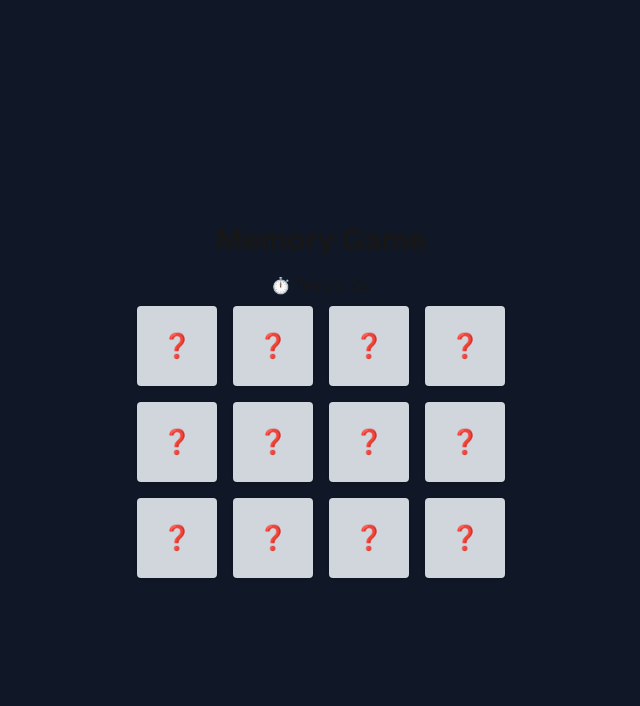
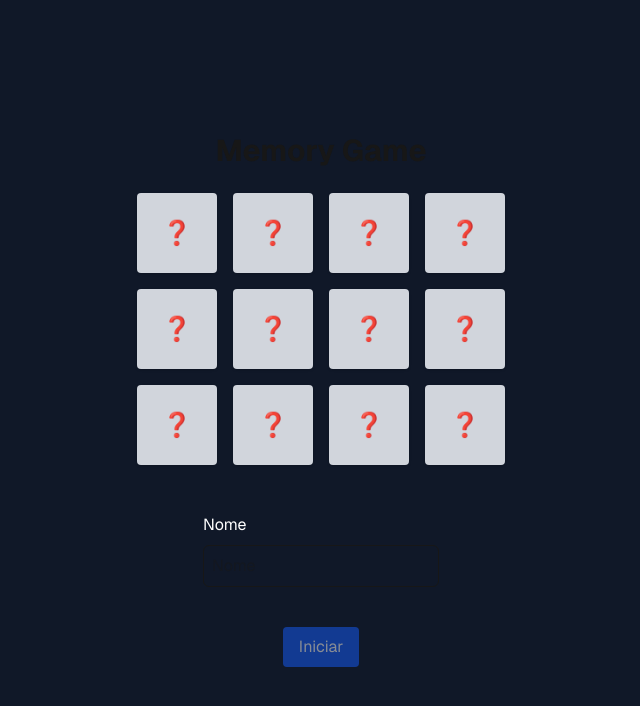
Before and after one commit to JuanAmaral/testemedcof, a Next.js app: page / in a window 1280 px wide. Shown: the top 706 px of the page, without its empty margins (319-959 px from the left). Built offline with nearby package versions, Linux system fonts and the light colour scheme.

Commit message:
teste finalizado

```diff
--- a/src/app/game/card.tsx
+++ b/src/app/game/card.tsx
@@ -9,8 +9,8 @@ interface CardProps {
 export default function Card({ content, isFlipped, onClick }: CardProps) {
   return (
     <div
-      onClick={onClick}
-      className={`w-20 h-20 flex items-center justify-center text-2xl rounded shadow cursor-pointer ${
+      onClick={isFlipped ? undefined : onClick}
+      className={`w-20 h-20 flex items-center justify-center text-2xl rounded shadow cursor-pointer select-none ${
         isFlipped ? "bg-white" : "bg-gray-300"
       }`}
     >
--- a/src/app/game/page.tsx
+++ b/src/app/game/page.tsx
@@ -8,22 +8,42 @@ const shuffledCards = [...initialCards, ...initialCards].sort(
   () => Math.random() - 0.5
 );
 
+interface GameState {
+ name: string;
+ score: number;
+ firstFound: string;
+ lastFound: string;
+ createdAt: Date;
+}
 export default function GamePage() {
   const [cards, setCards] = useState(shuffledCards);
   const [flipped, setFlipped] = useState<number[]>([]);
   const [matched, setMatched] = useState<number[]>([]);
   const [startTime, setStartTime] = useState<number | null>(null);
+  const [gameState, setGameState] = useState<GameState>({
+    name: "",
+    score: 0,
+    firstFound: "",
+    lastFound: "",
+    createdAt: new Date(),
+  });
   const [time, setTime] = useState(0);
   const [gameOver, setGameOver] = useState(false);
 
   useEffect(() => {
-    if (flipped.length === 2) {
+    if (flipped.length === 2 ) {
       const [first, second] = flipped;
       if (cards[first] === cards[second]) {
         setMatched((prev) => [...prev, first, second]);
       }
-      setTimeout(() => setFlipped([]), 1000);
+      if(cards[second]){
+        setTimeout(() => setFlipped([]), 750);
+      } else {
+        setTimeout(() => setFlipped([]), 1500);
+      }
+
     }
+    console.log(flipped);
   }, [flipped]);
 
   useEffect(() => {
@@ -33,12 +53,12 @@ export default function GamePage() {
   }, [matched]);
 
   useEffect(() => {
-    if (!startTime) return;
+    if (!startTime || gameOver) return;
     const interval = setInterval(() => {
       setTime(Math.floor((Date.now() - startTime) / 1000));
     }, 1000);
     return () => clearInterval(interval);
-  }, [startTime]);
+  }, [startTime, gameOver]);
 
   const handleClick = (index: number) => {
     if (
@@ -47,9 +67,17 @@ export default function GamePage() {
       !matched.includes(index)
     ) {
       setFlipped((prev) => [...prev, index]);
-      if (!startTime) setStartTime(Date.now());
+      // if (!startTime) setStartTime(Date.now());
     }
   };
+  const startGame = () => {
+    setFlipped([1,2,3,4,5,6,7,8,9,10,11,12,13,14,15,16]);
+    setTimeout(() => {
+      setStartTime(Date.now());
+      setFlipped([]);
+    }, 750);
+  };
+
 
   const resetGame = () => {
     const shuffled = [...initialCards, ...initialCards].sort(
@@ -66,7 +94,7 @@ export default function GamePage() {
   return (
     <div className="min-h-screen bg-gray-900 flex flex-col items-center justify-center p-4">
       <h1 className="text-3xl font-bold mb-4">Memory Game</h1>
-      <p className="mb-2">⏱️ Tempo: {time}s</p>
+      <p className="mb-2">{!startTime && gameState?.name ? ` ⏱️ Tempo: ${time}s` : ""}</p>
       <div className="grid grid-cols-4 gap-4">
         {cards.map((card, index) => (
           <Card
@@ -77,6 +105,26 @@ export default function GamePage() {
           />
         ))}
       </div>
+
+      {!startTime && (
+        <div className="flex w-full flex-col items-center justify-center gap-8 mt-12 max-w-md">
+          <div className="flex flex-col gap-2">
+            <label htmlFor="name" className="text-white">Nome</label>
+          <input type="text" placeholder="Nome" value={gameState.name} onChange={(e) => setGameState({ ...gameState, name: e.target.value })}
+          className="w-full max-w-md p-2 border rounded-md focus:outline-none focus:ring-2 focus:ring-blue-500"
+          />
+        </div>
+
+        <button
+          onClick={startGame}
+          className="mt-2 px-4 py-2 bg-blue-600 text-white rounded hover:bg-blue-700 w-fit disabled:opacity-50 disabled:cursor-not-allowed"
+          disabled={gameState.name.length < 3}
+        >
+          Iniciar
+        </button>
+      </div>
+      )}
+
       {gameOver && (
         <div className="mt-4 text-center">
           <p className="text-xl font-semibold">🎉 Você venceu em {time}s!</p>
```
